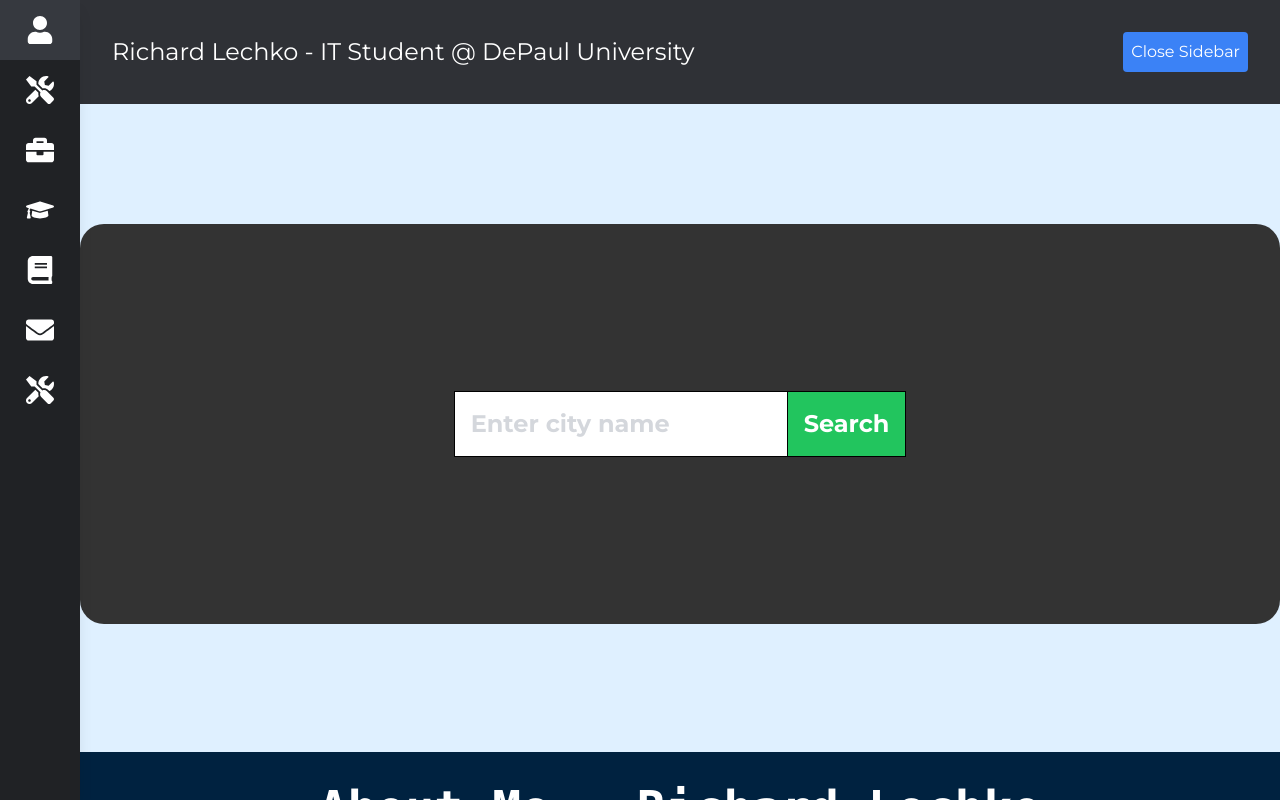
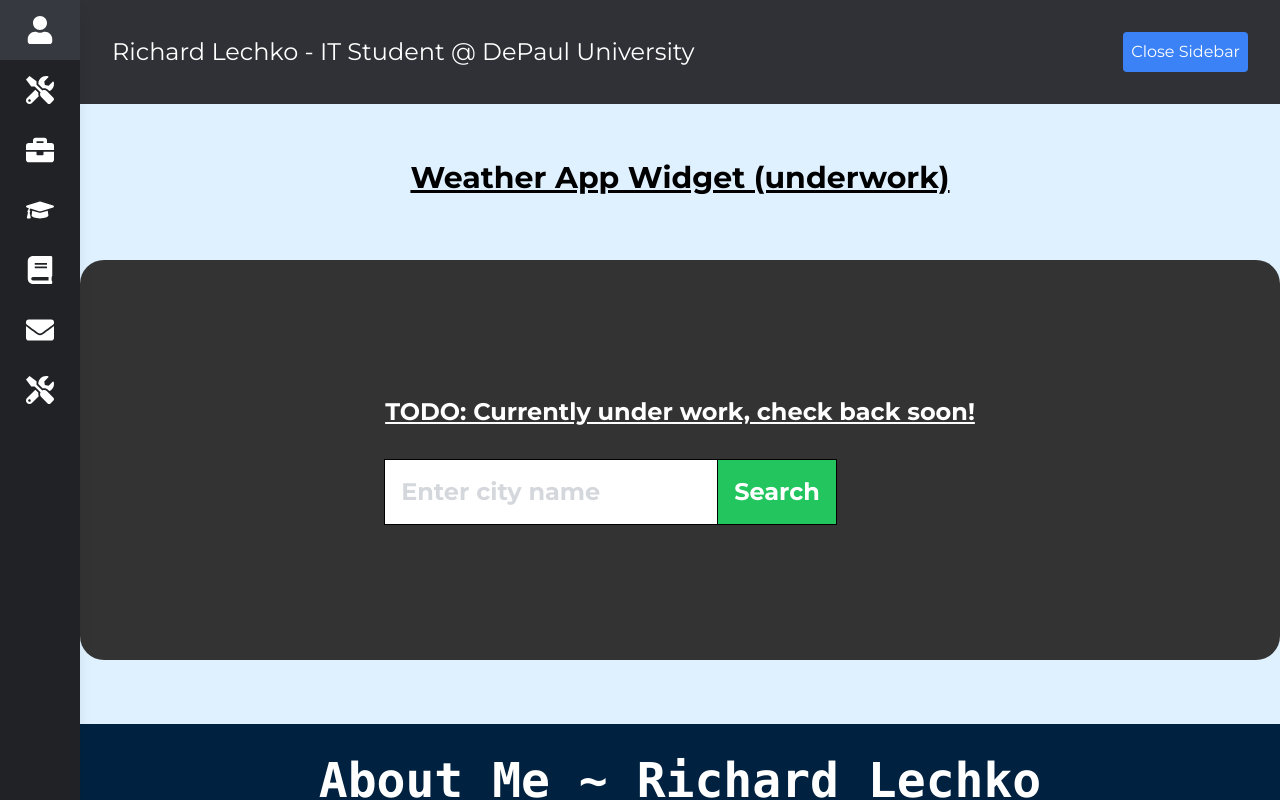
Before and after one commit to RichardLechko/React-Resume, a React app: page /widgets/weather in a window 1280 px wide. Built offline with nearby package versions, Linux system fonts and the light colour scheme.

Commit message:
currently all of the backend is underwork

```diff
--- a/craco.config.cjs
+++ b/craco.config.cjs
@@ -1,14 +1,12 @@
-const path = require("path");
+/* const path = require("path");
 const { BundleAnalyzerPlugin } = require("webpack-bundle-analyzer");
 const TerserPlugin = require("terser-webpack-plugin");
 
 module.exports = {
   webpack: {
     configure: (webpackConfig) => {
-      // Ensure production mode
       webpackConfig.mode = "production";
 
-      // Add an alias for '@components'
       webpackConfig.resolve = {
         ...webpackConfig.resolve,
         alias: {
@@ -17,7 +15,6 @@ module.exports = {
         },
       };
 
-      // Add the BundleAnalyzerPlugin
       webpackConfig.plugins = [
         ...webpackConfig.plugins,
         new BundleAnalyzerPlugin({
@@ -27,17 +24,16 @@ module.exports = {
         }),
       ];
 
-      // Optimize performance
       webpackConfig.optimization = {
         minimize: true,
         minimizer: [
           new TerserPlugin({
             terserOptions: {
               compress: {
-                drop_console: true, // Remove console logs
+                drop_console: true,
               },
             },
-            extractComments: false, // Avoid creating separate files for comments
+            extractComments: false,
           }),
         ],
         splitChunks: {
@@ -49,3 +45,6 @@ module.exports = {
     },
   },
 };
+ */
+
+module.exports = {};
--- a/src/components/Contact.js
+++ b/src/components/Contact.js
@@ -162,9 +162,13 @@ const Contact = () => {
           ></textarea>
           <input
             type="submit"
-            className="w-full text-xl p-4 outline-none bg-primaryColor text-white rounded-xl mb-4 border-none font-bold cursor-pointer"
+            className="w-full text-xl p-4 outline-none bg-primaryColor text-white rounded-xl mb-4 border-none font-bold cursor-pointer invisible"
             value="Send Message"
+            readOnly
           />
+          <p className="font-bold text-black underline text-2xl">
+            TODO: Currently under work, check back soon!
+          </p>
         </form>
 
         <div id="formFeedback" className="text-2xl mt-4">
--- a/src/components/widgets/Currency.js
+++ b/src/components/widgets/Currency.js
@@ -65,9 +65,20 @@ const Currency = () => {
   }, [firstCurrVal, startCurrency, endCurrency, exchangeRates, convertCurr]);
 
   return (
-    <div className="flex flex-col md:flex-row justify-center items-center my-10 h-[50vh]">
+    <div>
+      <header className="container justify-center m-auto mt-16 underline">
+        <h1 className="text-3xl text-center text-black font-bold">
+          Currency App Widget (underwork)
+        </h1>
+      </header>
+      <div className="flex text-center m-auto justify-center mt-16">
+        <p className="font-bold justify-center pb-8 text-black  text-center underline text-2xl">
+          TODO: Currently under work, check back soon!
+        </p>
+      </div>
+      <div className="flex flex-col md:flex-row justify-center items-center mt-10 h-[50vh]">
         <div className="flex flex-col md:flex-row">
-        <div className="flex flex-col w-full md:w-auto mb-4 md:mb-0">
+          <div className="flex flex-col w-full md:w-auto md:mb-0">
             <form className="flex flex-col">
               <div className="outline-1 outline-black outline-double mb-2 flex flex-col md:flex-row">
                 <input
@@ -77,13 +88,16 @@ const Currency = () => {
                   className="text-lg md:text-xl font-bold text-center p-3 md:p-[15px] border-b-2 md:border-b-0 md:border-r-2 border-black"
                   value={firstCurrVal}
                   onChange={(e) => setFirstCurrVal(e.target.value)}
+                  readOnly
                 />
+
                 <select
                   className="text-lg md:text-xl font-bold text-center p-3 md:p-[15px]"
                   name="currency-start"
                   id="currency-start"
                   value={startCurrency}
                   onChange={(e) => setStartCurrency(e.target.value)}
+                  readOnly
                 >
                   <option value="USD">United States Dollar</option>
                   <option value="AUD">Australian Dollar</option>
@@ -136,6 +150,7 @@ const Currency = () => {
                   id="currency-end"
                   value={endCurrency}
                   onChange={(e) => setEndCurrency(e.target.value)}
+                  readOnly
                 >
                   <option value="EUR">Euro</option>
                   <option value="AUD">Australian Dollar</option>
@@ -185,7 +200,9 @@ const Currency = () => {
             </i>
           </div>
         </div>
+
         {error && <p className="text-red-500 mt-4 md:mt-0">{error}</p>}
+      </div>
     </div>
   );
 };
--- a/src/components/widgets/Weather.js
+++ b/src/components/widgets/Weather.js
@@ -67,8 +67,17 @@ const Weather = () => {
   };
 
   return (
-    <div className="weather-container container my-32 bg-[#333] rounded-3xl w-full m-auto h-[50vh] justify-center flex">
+    <div>
+      <header className="container justify-center m-auto mt-16 underline">
+        <h1 className="text-3xl text-center text-black font-bold">
+          Weather App Widget (underwork)
+        </h1>
+      </header>
+      <div className="weather-container container my-16 bg-[#333] rounded-3xl w-full m-auto h-[50vh] justify-center flex">
         <div className="search justify-center m-auto">
+          <p className="font-bold justify-center pb-8 text-white text-center underline text-2xl">
+            TODO: Currently under work, check back soon!
+          </p>
           <input
             type="text"
             placeholder="Enter city name"
@@ -76,10 +85,12 @@ const Weather = () => {
             onChange={(e) => setCity(e.target.value)}
             onKeyDown={handleKeyDown}
             className="text-2xl p-4 font-bold text-black outline-1 outline-black outline-double"
+            readOnly
           />
           <button
             className="bg-green-500 font-bold text-white text-2xl p-4 outline-1 outline-black outline-double"
             onClick={handleSearch}
+            readOnly
           >
             Search
           </button>
@@ -96,7 +107,9 @@ const Weather = () => {
               <div className="flex-1 flex flex-col justify-center text-white  text-center p-4 leading-10">
                 <h2 className="city">{weatherData.name}</h2>
                 <p className="temp">{Math.round(weatherData.main.temp)}°C</p>
-              <p className="humidity">Humidity: {weatherData.main.humidity}%</p>
+                <p className="humidity">
+                  Humidity: {weatherData.main.humidity}%
+                </p>
                 <p className="wind">Wind Speed: {weatherData.wind.speed}km/h</p>
               </div>
             </div>
@@ -109,6 +122,7 @@ const Weather = () => {
           )}
         </div>
       </div>
+    </div>
   );
 };
 
```
Lines whose indentation alone changed are shown as unchanged.
